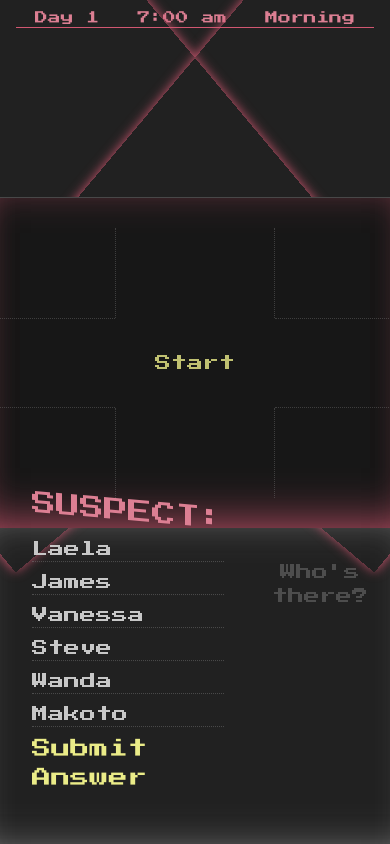
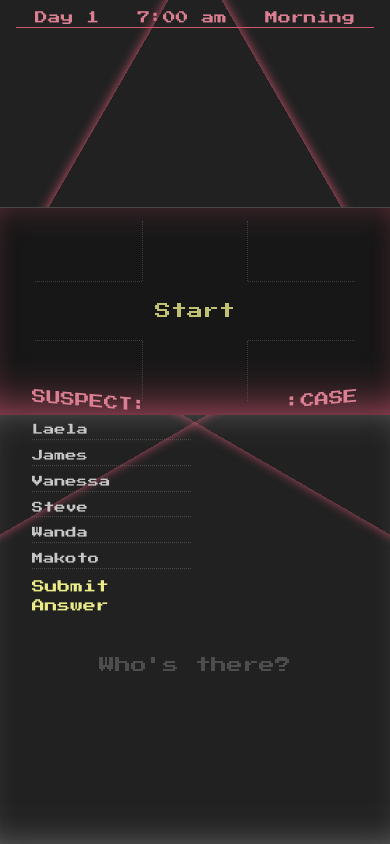
Before and after one commit to NinfarZ/Culprit-Rush-HTML5, a plain HTML site: page index.html in a window 390 px wide. Drawn offline with nearby package versions, Linux system fonts and the light colour scheme.

Commit message:
fix mobile screen

```diff
--- a/Scripts/map.js
+++ b/Scripts/map.js
@@ -10,7 +10,7 @@ import { textQueue } from "./uiData.js";
 
 
 let playerLocationDisplay = document.querySelector("#location");
-const whosThere = document.querySelector(".map-control__people-inside--names");
+const whosThere = document.querySelectorAll(".map-control__people-inside--names");
 //const itemsInside = document.querySelector(".items-inside-names");
 const mapScreen = document.querySelector(".map-control__directional-pad--location");
 const mapContainer = document.querySelector(".map-control__directional-pad");
@@ -53,7 +53,10 @@ export let map = {
                     li.append(span);
                 }
 
-                whosThere.append(li);
+                for(const element of whosThere) {
+                    element.append(li);
+                }
+
             }
 
         }
--- a/index.html
+++ b/index.html
@@ -61,7 +61,8 @@
                 <p id="location" class="map-control__directional-pad--location"></p>
             </div>
         </section>
-        <div class="map-control__investigation">
+        <div class="map-control__investigation--wrapper">
+            <div class="map-control__investigation--content">
                 <div class="map-control__investigation--suspects">
                     <p class="map-control__investigation--suspects-label">SUSPECT:</p>
 
@@ -108,6 +109,15 @@
 
                     </ul>
                 </div>
+
+
+            </div>
+            <div class="map-control__people-inside--mobile">
+                <p class="map-control__people-inside--label">Who's there?</p>
+                <ul class="map-control__people-inside--names"></ul>
+
+            </div>
+
         </div>
 </div>
 
--- a/styles.css
+++ b/styles.css
@@ -63,6 +63,8 @@ body {
 
     font-family: 'Press Start 2P', cursive;
 
+    height: 100vh;
+
     color: var(--neutral-light);
 
 
@@ -74,8 +76,11 @@ body {
 .gameWrapper {
     display: flex;
     flex-direction: column;
+
     position: relative;
-    height: 100vh;
+    height: 100%;
+
+
 
 
 }
@@ -255,6 +260,11 @@ body {
 
 }
 
+.map-control__people-inside--mobile {
+    display: none;
+
+}
+
 .map-control__people-inside--names li {
     font-size: .8rem;
     color: var(--neutral-light);
@@ -276,7 +286,9 @@ body {
     display: grid;
     grid-template-columns: repeat(3, 1fr);
     grid-template-rows: repeat(3, 1fr);
-    width: 30rem;
+    max-width: 25rem;
+    min-width: 20rem;
+    width: 50vh;
     height: auto;
     aspect-ratio: 16/9;
     opacity: 80%;
@@ -285,7 +297,7 @@ body {
     button:hover:not(:disabled) {
         background: rgb(255,255,255);
     background: radial-gradient(circle, rgba(255,255,255,0.10527538652179624) 0%, rgba(52,52,52,0) 49%);
-    letter-spacing: 0.1rem;
+    letter-spacing: 0.01rem;
     }
 
 }
@@ -377,9 +389,7 @@ body {
     grid-row: 2;
 }
 
-.map-control__investigation {
-    display: flex;
-    gap: 3rem;
+.map-control__investigation--wrapper {
 
     background-color: var(--neutral-dark-grey);
     box-shadow: inset 0 15px 50px -40px var(--neutral-light),
@@ -388,6 +398,14 @@ body {
 
     padding: 1rem 2rem 0 ;
     flex: 1;
+
+}
+
+.map-control__investigation--content {
+    display: flex;
+    margin: 0 auto;
+    max-width: 100rem;
+    gap: 3rem;
 
 }
 
@@ -557,3 +575,93 @@ button {
     margin-right: .5rem;
 
 }
+
+@media only screen and (max-width: 600px) {
+    .map-control__investigation--suspects-label {
+        font-size:0.9rem;
+    }
+
+    .map-control__investigation--suspects-label-name {
+
+        font-size: 0.7rem;
+    }
+
+    .map-control__investigation--case-details-label {
+
+        font-size: 0.9rem;
+
+    }
+
+
+    .map-control__investigation--case-details-list li {
+        font-size: 0.7rem;
+
+
+    }
+    .map-control__investigation--content {
+
+        gap: 0.5rem;
+
+    }
+
+    .map-control__investigation--suspects-button {
+        font-size: 0.8rem;
+    }
+
+    .map-control__people-inside {
+        display: none;
+    }
+
+    .map-control__people-inside--mobile {
+        text-align: center;
+        color: var(--neutral-faint);
+        display: flex;
+        flex-direction: column;
+        gap: 0.5rem;
+    }
+
+    .map-control__directional-pad {
+
+        max-width: 20rem;
+        min-width: 15rem;
+
+
+        aspect-ratio: 16/9;
+
+
+
+        button:hover:not(:disabled) {
+        letter-spacing: 0;
+        }
+
+    }
+
+    .map-control {
+
+
+        margin: 0;
+
+        flex: 1;
+
+    }
+
+    .map-control__investigation--wrapper {
+        flex: 2;
+
+    }
+
+    .gameWrapper::before {
+
+        transform: rotate(150deg) translateY(50%);
+
+
+    }
+
+    .gameWrapper::after {
+
+        transform: rotate(-150deg) translateY(50%);
+
+
+    }
+
+  }
```
Lines whose indentation alone changed are shown as unchanged.
